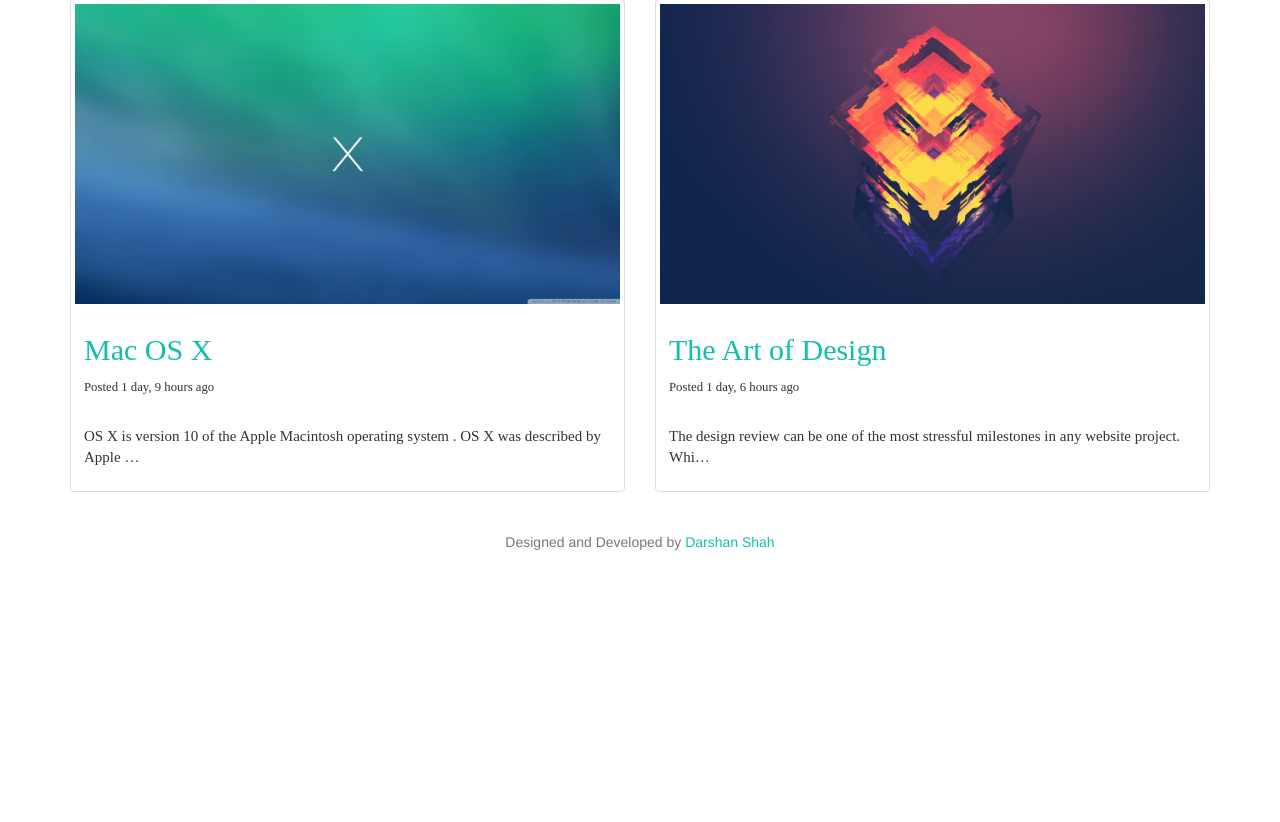
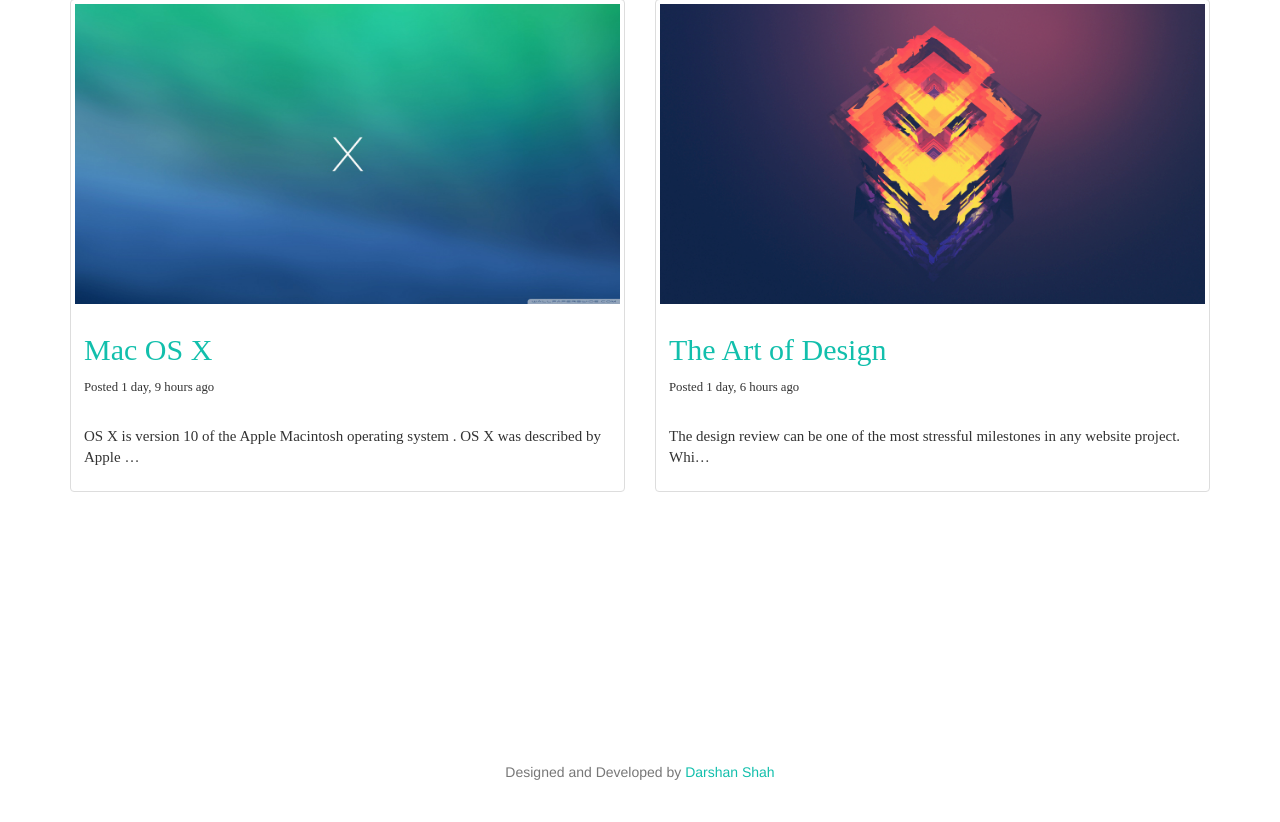
Before and after one commit to darshanxyz/feBlog, a Django app: page /posts/ in a window 1280 px wide. Shown: the part 165-987 px from the top of the page. Before the commit the page ends 715 px from the top, so only its background shows below. Run offline with Django 3.2, Linux system fonts and the light colour scheme; data comes from the database, SQL or seed files in the repository; some libraries are stand-ins or nearby versions.

Commit message:
Updated footer positioning

```diff
--- a/src/static/css/base.css
+++ b/src/static/css/base.css
@@ -9,6 +9,7 @@ a:hover {
 
 .footer {
   position: relative;
+  top: 250px;
   bottom: 0;
   width: 100%;
   height: 60px;
@@ -51,12 +52,3 @@ a:hover {
 	font-weight: normal;
 	font-size: 15px;
 }
-
-.footer > .container {
-  padding-right: 15px;
-  padding-left: 15px;
-}
-
-.container .text-muted {
-  margin: 20px 0;
-}
```
